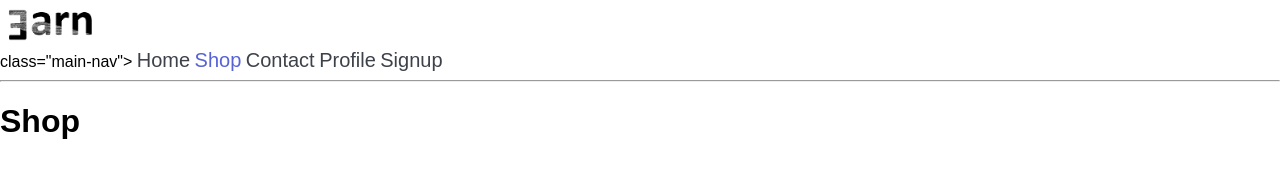
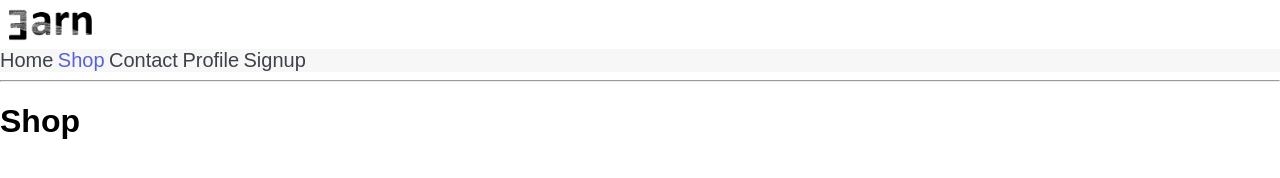
Before and after one commit to Klurifixus/LetsTalk, a plain HTML site: page shop.html in a window 1280 px wide. Drawn offline with Linux system fonts and the light colour scheme.

Commit message:
styled index add intro section , and header

```diff
--- a/shop.html
+++ b/shop.html
@@ -10,8 +10,7 @@
 <body>
     <!--header-->
     <img src="image/earnlogo.png" alt="Earn Logotype" width="100">
-    <nav>
-        class="main-nav">
+    <nav class="main-nav">
         <a href="index.html">Home</a>
         <a href="shop.html" id="selected">Shop</a>
         <a href="contact.html">Contact</a>
```
